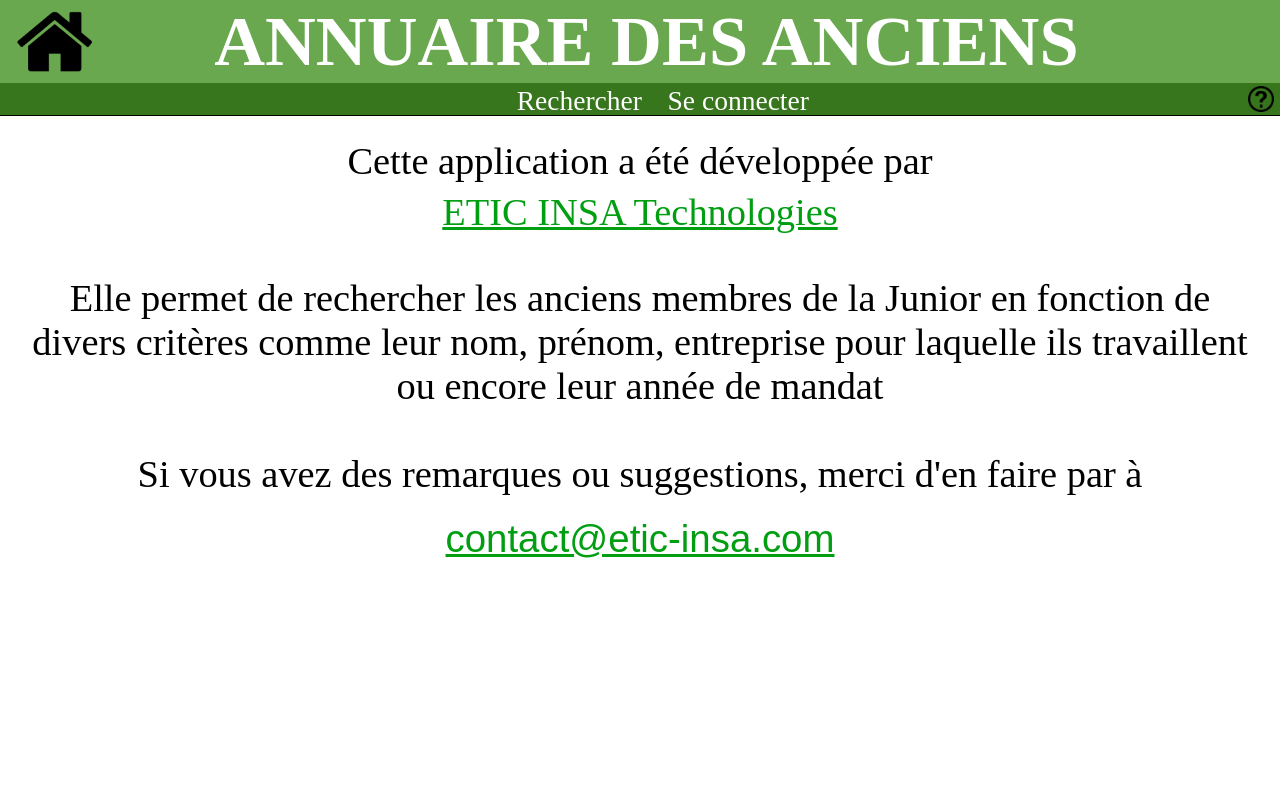
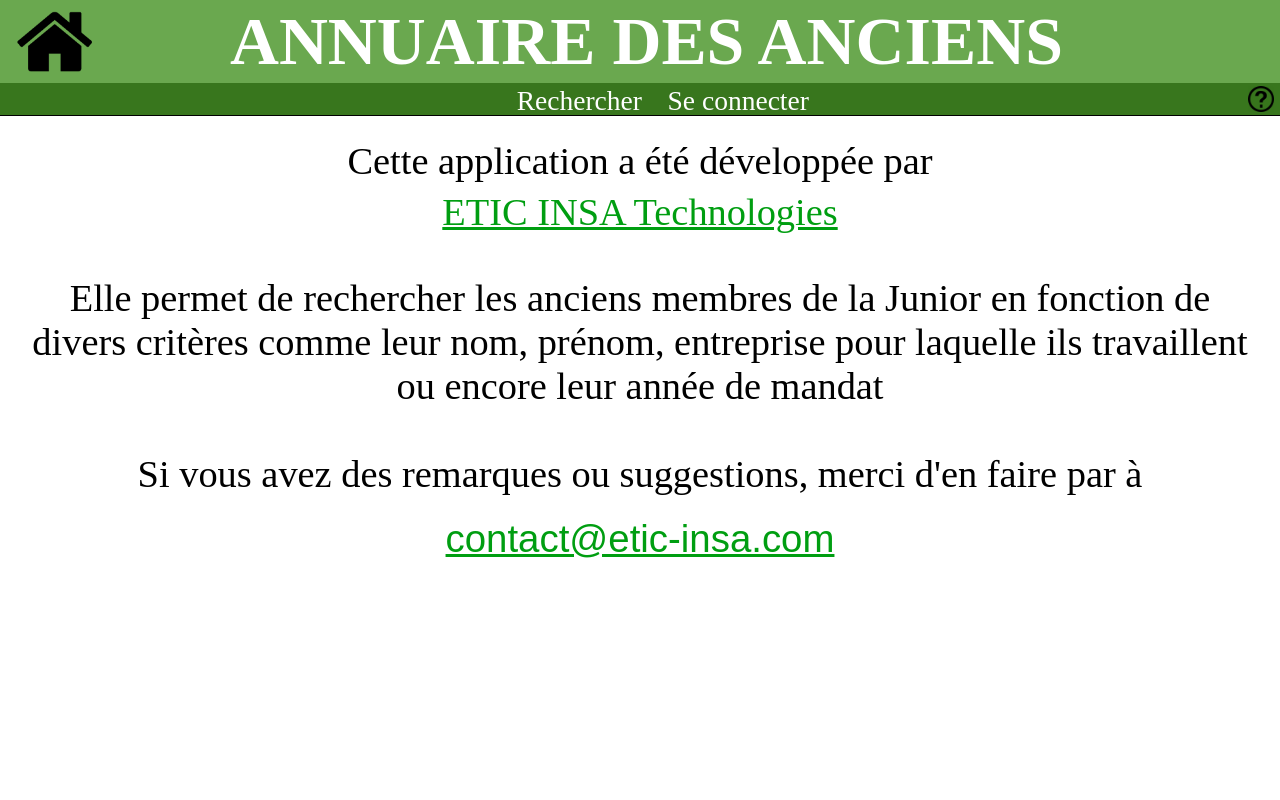
Before and after one commit to ETICINSATechnologies/AnnuaireAncien, a PHP site: page /AnnuaireAncien/front/src/aide.php in a window 1280 px wide. Run offline with PHP 8.4, Linux system fonts and the light colour scheme; some libraries are stand-ins or nearby versions.

Commit message:
fixing style

```diff
--- a/front/style/ordinateur/global.css
+++ b/front/style/ordinateur/global.css
@@ -3,7 +3,6 @@
 
     width: 100%;
     height: 100%;
-    overflow: hidden;
 }
 
 body {
@@ -42,7 +41,7 @@
     margin: auto 1vw;
 
     padding: 0;
-    font-size: 3vw;
+    font-size: 2vw;
     height: 6.5vw;
 
 }
@@ -61,7 +60,7 @@
 
     text-transform: uppercase;
 
-    font-size: 5.5vw;
+    font-size: 5.3vw;
 
     width: 100%;
     max-height: 100%;
```
